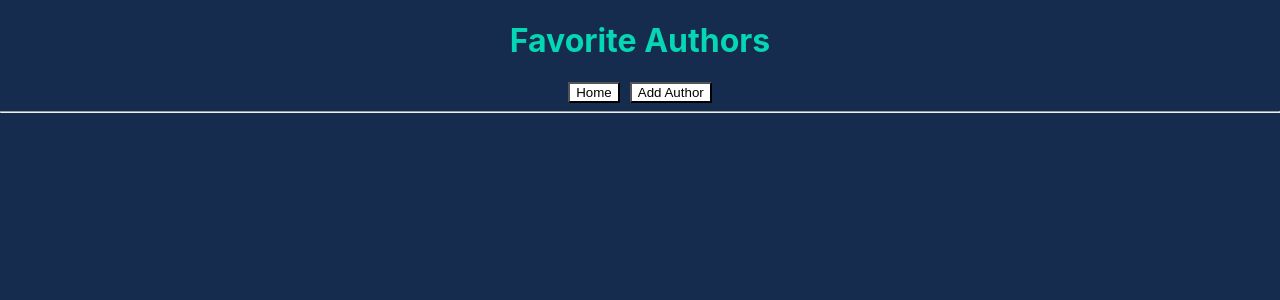
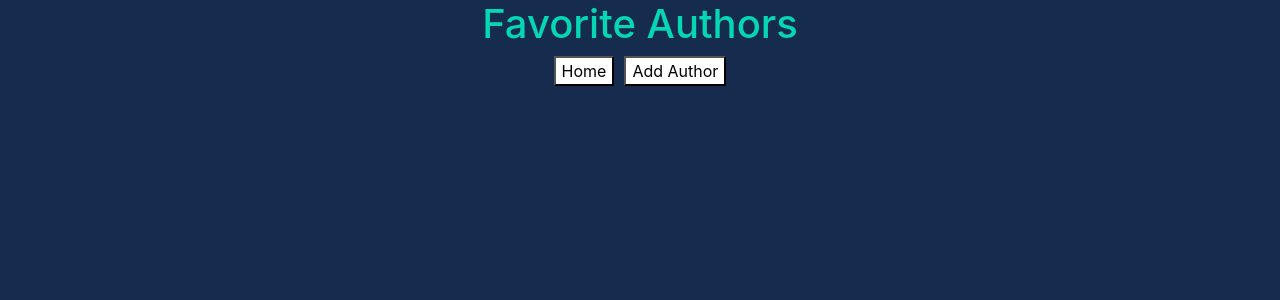
Before and after one commit to PaulDeUlloa/MERN_Authors, a React (Create React App) app in the folder client/: page / in a window 1280 px wide. Shown: the top 300 px of the page. Built offline with nearby package versions, Linux system fonts and the light colour scheme.

Commit message:
bootstrap added to react project

```diff
--- a/client/package.json
+++ b/client/package.json
@@ -7,6 +7,7 @@
     "@testing-library/react": "^13.4.0",
     "@testing-library/user-event": "^13.5.0",
     "axios": "^1.5.0",
+    "bootstrap": "^5.3.2",
     "react": "^18.2.0",
     "react-dom": "^18.2.0",
     "react-router-dom": "^6.16.0",
--- a/client/public/index.html
+++ b/client/public/index.html
@@ -9,6 +9,7 @@
       name="description"
       content="Web site created using create-react-app"
     />
+    <link href="https://cdn.jsdelivr.net/npm/bootstrap@5.3.2/dist/css/bootstrap.min.css" rel="stylesheet" integrity="sha384-T3c6CoIi6uLrA9TneNEoa7RxnatzjcDSCmG1MXxSR1GAsXEV/Dwwykc2MPK8M2HN" crossorigin="anonymous">
     <link rel="apple-touch-icon" href="%PUBLIC_URL%/logo192.png" />
     <!--
       manifest.json provides metadata used when your web app is installed on a
--- a/client/src/App.jsx
+++ b/client/src/App.jsx
@@ -20,7 +20,7 @@ function App() {
           </Link>
         </button>
       </div>
-      <hr />
+
       <Routes>
         <Route path="/authors" element={<Dashboard />} />
         <Route path="/authors/new" element={<CreateAuthor />} />
```
Also changed, not shown: 1 other file (tests, documents, lock files or other folders).
